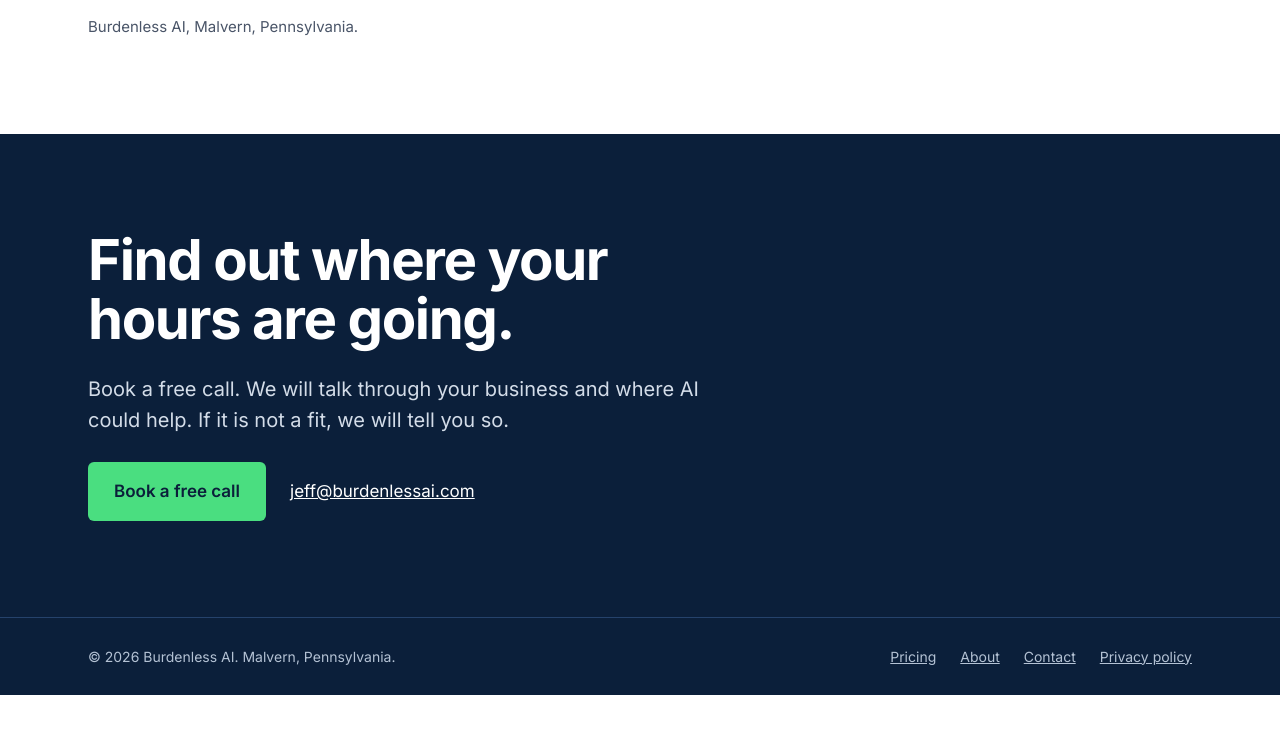
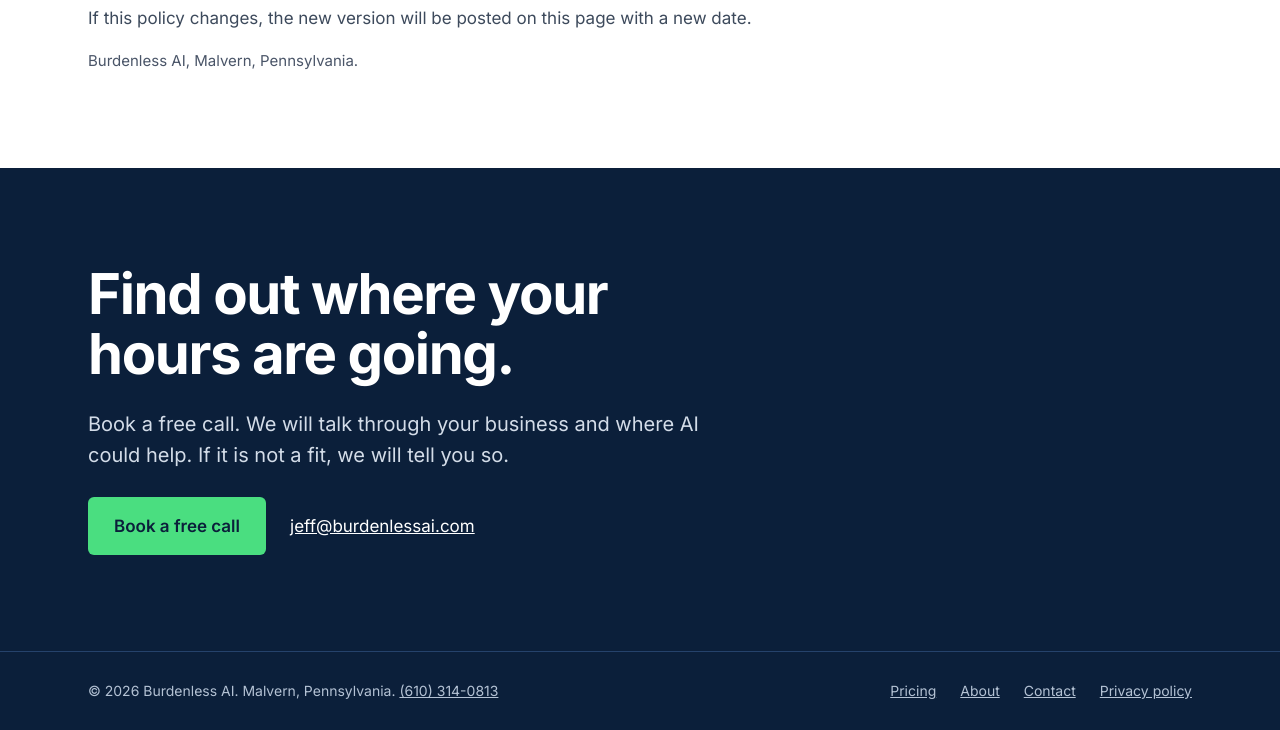
Before and after one commit to jeffdonovan33/burdenlesshtml, a plain HTML site: page privacy.html in a window 1280 px wide. Shown: the part 1588-2318 px from the top of the page. Before the commit the page ends 2283 px from the top, so only its background shows below. Drawn offline with Linux system fonts and the light colour scheme.

Commit message:
Add phone number to privacy page

```diff
--- a/privacy.html
+++ b/privacy.html
@@ -44,6 +44,7 @@
     <ul>
       <li><strong>When you book a call.</strong> Booking runs on Google Calendar. You provide your name and email address, and Google sends both of us a calendar invitation. Google's own privacy policy applies to that service.</li>
       <li><strong>When you email us.</strong> We receive your email address and whatever you write.</li>
+      <li><strong>When you call or text us.</strong> We receive your phone number and any message you leave.</li>
     </ul>
     <h2>How we use it</h2>
     <p>We use your information to reply to you, to hold the call you booked, and to do the work you hire us for. We do not sell it, rent it, or share it with anyone for marketing.</p>
@@ -75,7 +76,7 @@
   </div>
   <footer>
     <div class="wrap">
-      <span>© 2026 Burdenless AI. Malvern, Pennsylvania.</span>
+      <span>© 2026 Burdenless AI. Malvern, Pennsylvania. <a href="tel:+16103140813">(610) 314-0813</a></span>
       <span class="foot-links"><a href="pricing.html">Pricing</a><a href="about.html">About</a><a href="contact.html">Contact</a><a href="privacy.html">Privacy policy</a></span>
     </div>
   </footer>
```
